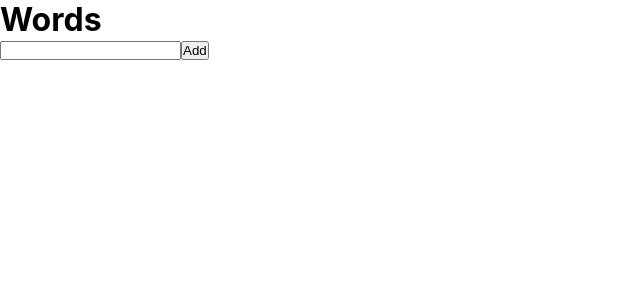
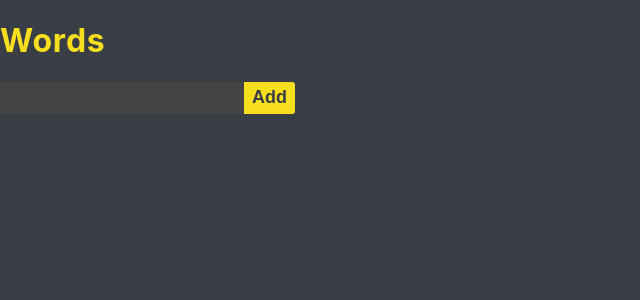
Before and after one commit to dand-code/plugin-chrome, a React (Create React App) app: page / in a window 1280 px wide. Shown: the top 300 px of the page, without its empty margins (0-640 px from the left). Built offline with nearby package versions, Linux system fonts and the light colour scheme.

Commit message:
include basic style

```diff
--- a/src/components/Words.js
+++ b/src/components/Words.js
@@ -12,7 +12,7 @@ function Words() {
   return (
     <div>
       <ul>
-       {wordList}
+       {wordList }
       </ul>
       {!fetch(listTableDB) ? '' :  <Button />}
 
--- a/src/hooks/selector.js
+++ b/src/hooks/selector.js
@@ -1,6 +1,7 @@
 
 import { selector } from 'recoil';
 import { wordListState } from '../hooks/atom';
+
 
 export const updateWordList = selector({
     key: 'updateWordList',
@@ -9,7 +10,7 @@ export const updateWordList = selector({
         console.log(listItem);
         return listItem.map((word, index) => (
             <li key={index + 100}>
-                {word}
+                <p>{word}</p>
             </li>
         ));
     },
--- a/src/index.css
+++ b/src/index.css
@@ -1,4 +1,4 @@
-*{
+/* *{
   padding:0;
   margin:0;
   box-sizing: border-box;
@@ -16,4 +16,125 @@ body {
 code {
   font-family: source-code-pro, Menlo, Monaco, Consolas, 'Courier New',
     monospace;
+} */
+
+body {
+  --black: #393e46;
+  --black-off: #444;
+  --yellow: #f7df1e;
+  --lightgray: #9c9e9f;
+  --gray: #bdc1c6;
+  --white: #fff;
+  --green: #06842c;
+  margin: 0;
+  font-family: -apple-system, BlinkMacSystemFont, "Segoe UI", "Roboto", "Oxygen",
+    "Ubuntu", "Cantarell", "Fira Sans", "Droid Sans", "Helvetica Neue",
+    sans-serif;
+  -webkit-font-smoothing: antialiased;
+  -moz-osx-font-smoothing: grayscale;
+  background: var(--black);
+  color: var(--yellow);
+  letter-spacing: 0.05em;
 }
+
+ul {
+  list-style: none;
+}
+
+.list {
+  border: 2px dashed var(--yellow);
+  display: inline-block;
+}
+
+button {
+  line-height: 22px;
+  padding: 0 8px 2px;
+  background: var(--black);
+  color: var(--yellow);
+  border: 2px solid var(--yellow);
+  font-size: 18px;
+  font-weight: bold;
+  border-radius: 3px;
+  vertical-align: top;
+  cursor: pointer;
+}
+input + button {
+  line-height: 30px;
+  border-radius: 0 3px 3px 0;
+  background: var(--yellow);
+  color: var(--black);
+  border: none;
+}
+
+input[type="text"] {
+  background: var(--black-off);
+  border: none;
+  line-height: 30px;
+  border-radius: 3px;
+  font-size: 18px;
+  padding-left: 10px;
+  color: var(--yellow);
+}
+input[type="text"]:focus {
+  outline: none;
+}
+input[type="checkbox"] {
+  position: relative;
+  width: 1.5em;
+  height: 1.5em;
+  color: var(--yellow);
+  border: 1px solid var(--gray);
+  border-radius: 4px;
+  appearance: none;
+  outline: 0;
+  cursor: pointer;
+  transition: background 175ms cubic-bezier(0.1, 0.1, 0.25, 1);
+}
+input[type="checkbox"]::before {
+  position: absolute;
+  content: "";
+  display: block;
+  top: 2px;
+  left: 7px;
+  width: 8px;
+  height: 14px;
+  border-style: solid;
+  border-color: var(--black);
+  border-width: 0 2px 2px 0;
+  transform: rotate(45deg);
+  opacity: 0;
+}
+input[type="checkbox"]:checked {
+  color: var(--white);
+  border-color: var(--yellow);
+  background: var(--yellow);
+}
+
+input[type="checkbox"]:checked::before {
+  opacity: 1;
+}
+
+input[type="checkbox"]:checked ~ label::before {
+  clip-path: polygon(0 0, 100% 0, 100% 100%, 0 100%);
+}
+
+label {
+  position: relative;
+  cursor: pointer;
+  font-size: 1.5em;
+  font-weight: 600;
+  padding: 0 1em 0;
+  user-select: none;
+  vertical-align: top;
+}
+
+label::before {
+  position: absolute;
+  content: attr(data-content);
+  color: var(--yellow);
+  clip-path: polygon(0 0, 0 0, 0% 100%, 0 100%);
+  text-decoration: line-through;
+  text-decoration-thickness: 3px;
+  text-decoration-color: var(--yellow);
+  transition: clip-path 200ms cubic-bezier(0.25, 0.46, 0.45, 0.94);
+}
```
Also changed, not shown: src/components/Delete.js (added, +27 -0 lines).
